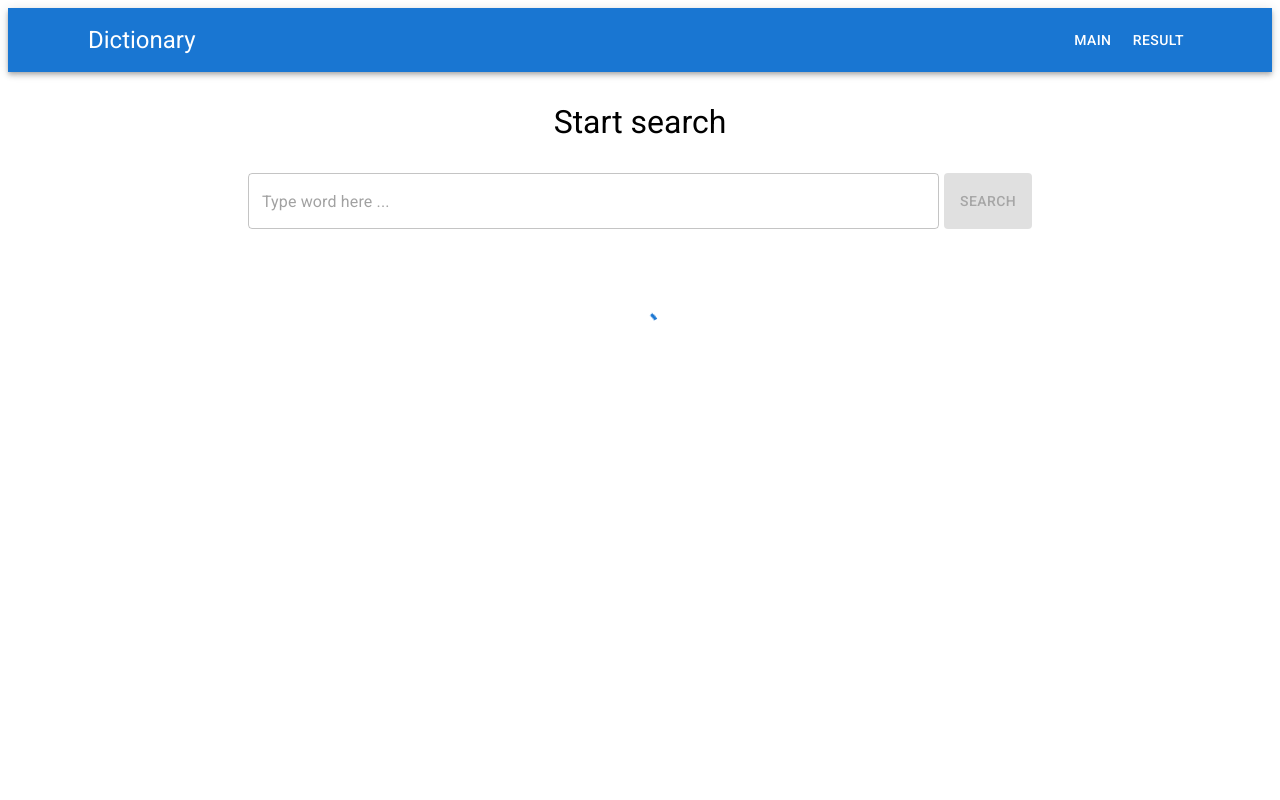
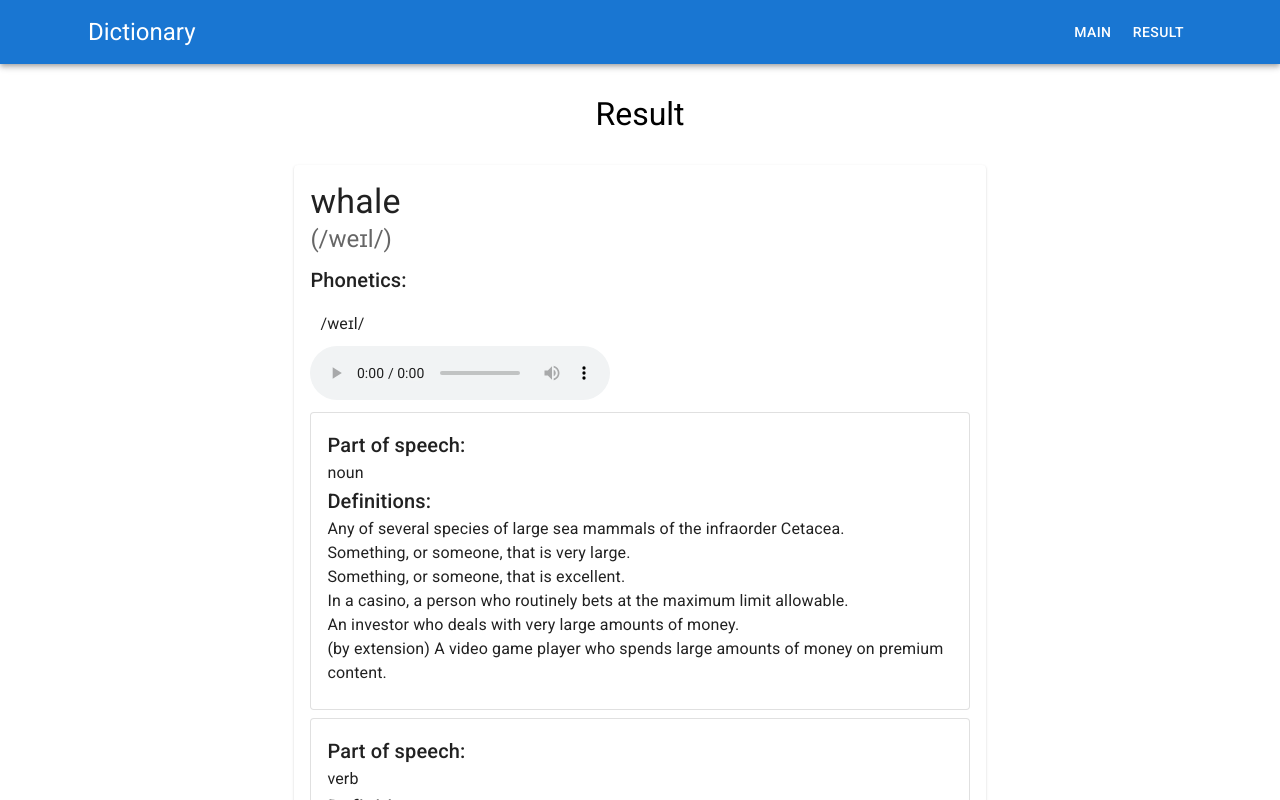
Before and after one commit to andreibelyun/dictionary-test-task, a React (Create React App) app: page / in a window 1280 px wide. Shown: the top 800 px of the page. Built offline with nearby package versions, Linux system fonts and the light colour scheme.

Commit message:
feat: create result-page component

```diff
--- a/src/components/App.tsx
+++ b/src/components/App.tsx
@@ -1,14 +1,17 @@
+import '../index.css';
 import React from 'react';
 import { Container } from '@mui/material';
 import Header from './Header';
-import Main from './Main';
+import Result from './Result';
+// import Main from './Main';
 
 function App() {
   return (
     <>
       <Header />
       <Container sx={{ mt: 4 }}>
-        <Main />
+        {/* <Main /> */}
+        <Result />
       </Container>
     </>
   );
--- /dev/null
+++ b/src/components/Result.tsx
@@ -0,0 +1,23 @@
+import React from 'react';
+import { Typography } from '@mui/material';
+import WordList from './WordList';
+
+function Result() {
+  return (
+    <main>
+      <Typography
+        variant="h3"
+        sx={{
+          fontSize: { xs: '24px', md: '32px' },
+          textAlign: 'center',
+          mb: 4
+        }}
+      >
+        Result
+      </Typography>
+      <WordList />
+    </main>
+  );
+}
+
+export default Result;
--- /dev/null
+++ b/src/index.css
@@ -0,0 +1,4 @@
+* {
+    margin: 0;
+    padding: 0;
+}
```
Also changed, not shown: .eslintrc.json.
